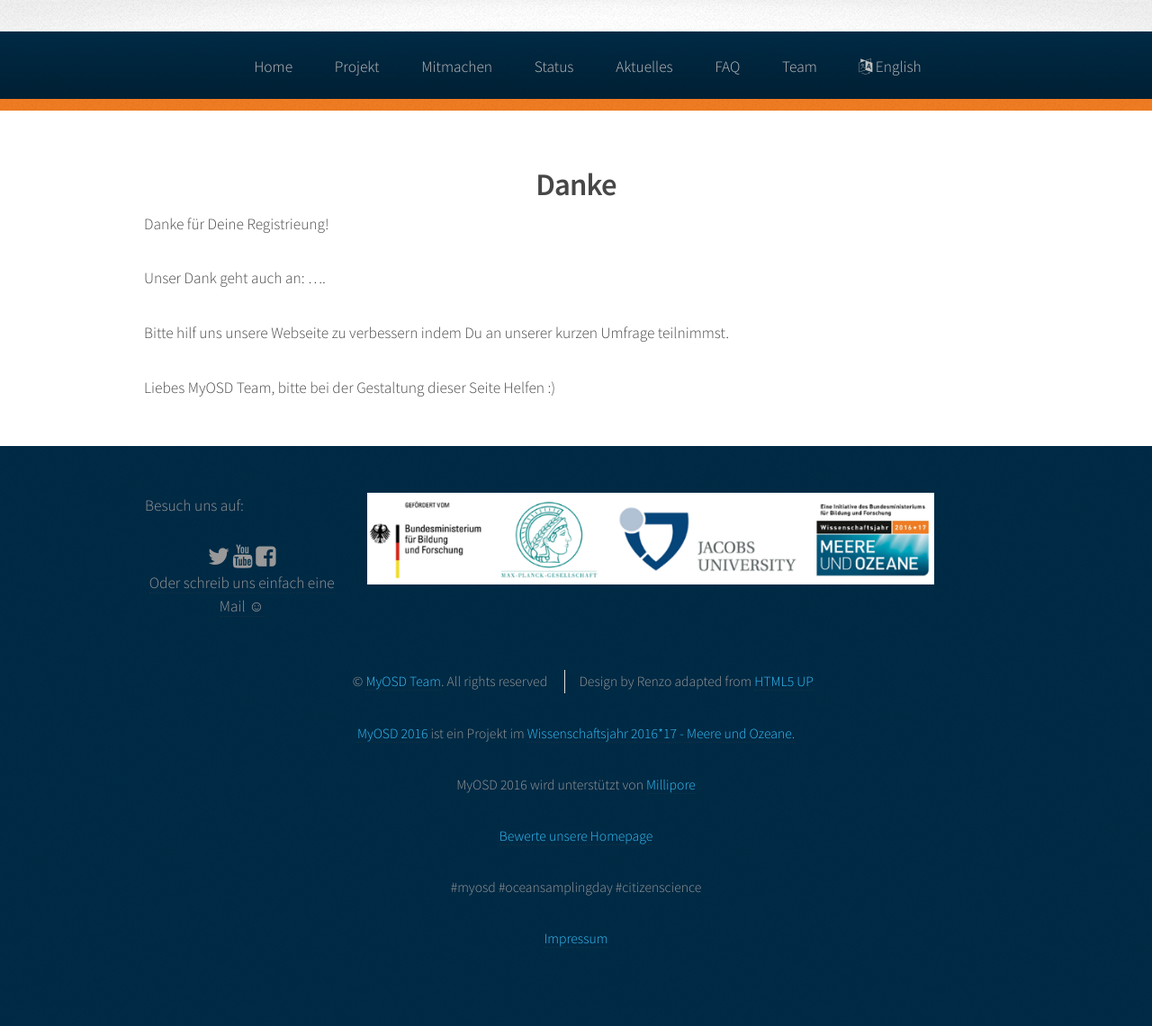
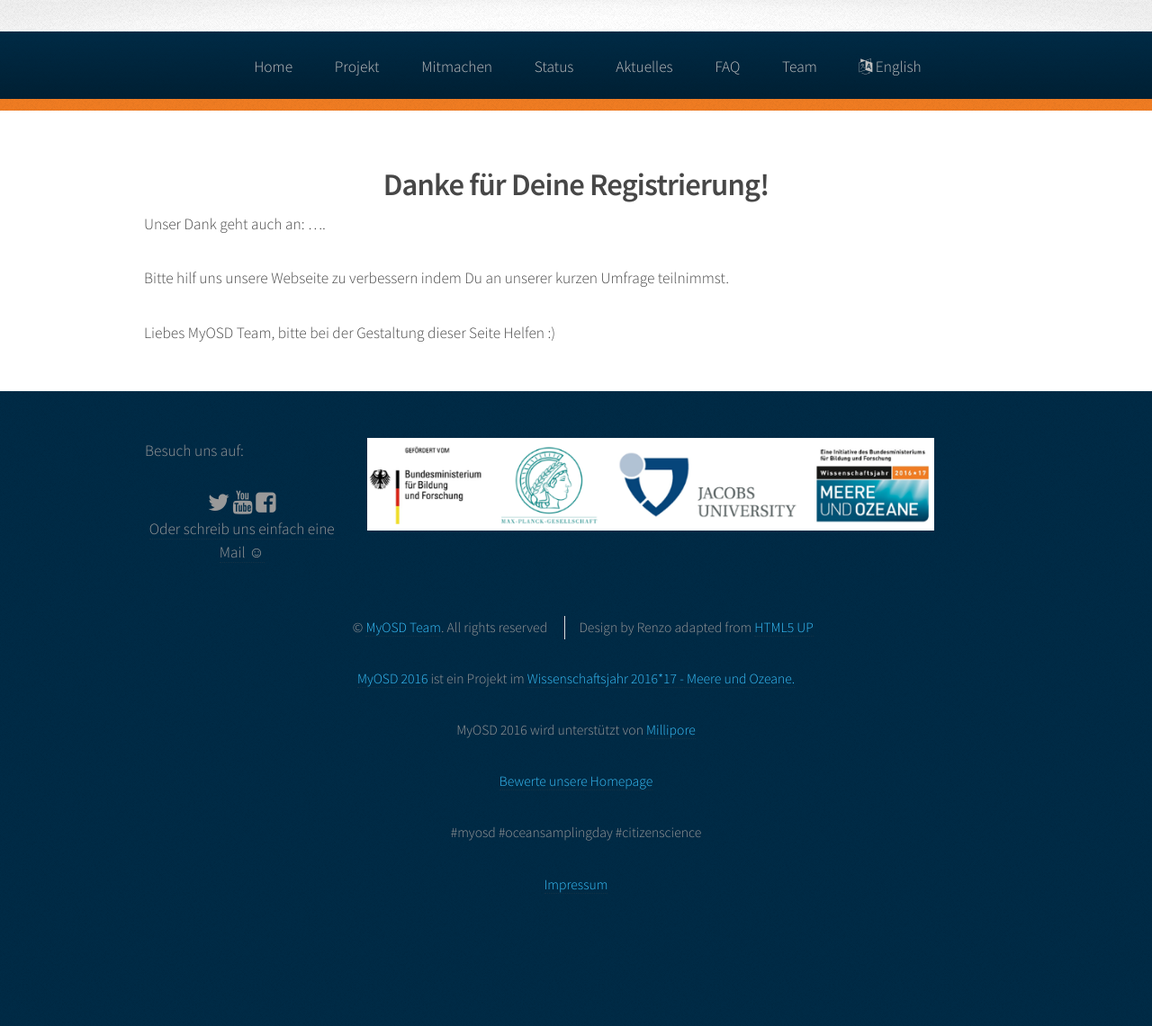
Before and after one commit to myosd/myosd.github.io, a Jekyll site: the page built from registrierung/danke/index.md, in a window 1280 px wide. Shown: the whole page at 90% size. Built offline with Jekyll 4.4.1, drawn with Linux system fonts in a browser that asks for light colours; a script that is not in the unit is left out; after the commit the page ends 1080 px from its top, so only the background shows below that.

Commit message:
Update index.md

```diff
--- a/registrierung/danke/index.md
+++ b/registrierung/danke/index.md
@@ -1,9 +1,7 @@
 ---
-title: Danke
+title: Danke für Deine Registrierung!
 layout: page
 ---
-
-Danke für Deine Registrieung!
 
 Unser Dank geht auch an: ....
 
```
